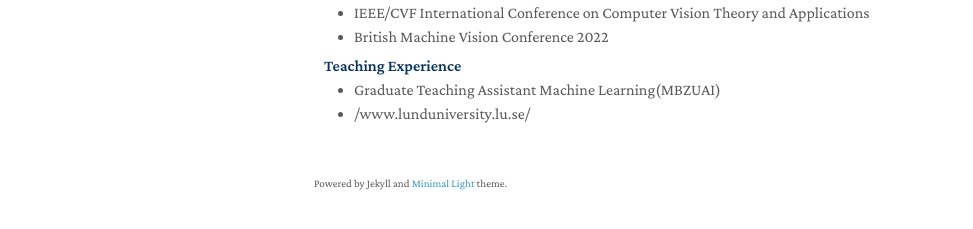
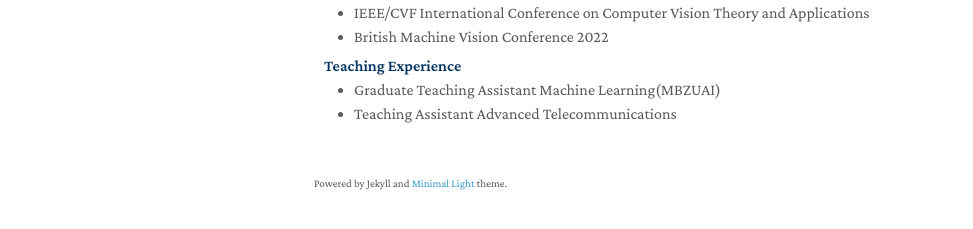
Before and after one commit to aliman80/aliman80.github.io, a Jekyll site: the page built from index.md, in a window 1280 px wide and 900 px high, scrolled down 1536 px. Shown: the part 636-865 px from the top of the window, without its empty margins (156-1129 px from the left). Built offline with Jekyll 4.4.1, drawn with Linux system fonts in a browser that asks for light colours; a style sheet for code colours, icons or effects is not loaded; our own code applies the rules of GitHub Pages for plain Markdown files.

Commit message:
Update services.md

```diff
--- a/_includes/services.md
+++ b/_includes/services.md
@@ -13,5 +13,5 @@
 <ul style="margin:0 0 20px;">
   <li><a href="www.mbzuai.ac.ae"><autocolor>Graduate Teaching Assistant
  Machine Learning(MBZUAI)</autocolor></a></li>
-  <li><a href="Teaching Assistant Advanced Communications "><autocolor>/www.lunduniversity.lu.se/</autocolor></a></li>
+  <li><a href="www.lunduniversity.lu.se "><autocolor>Teaching Assistant Advanced Telecommunications</autocolor></a></li>
 </ul>
```
